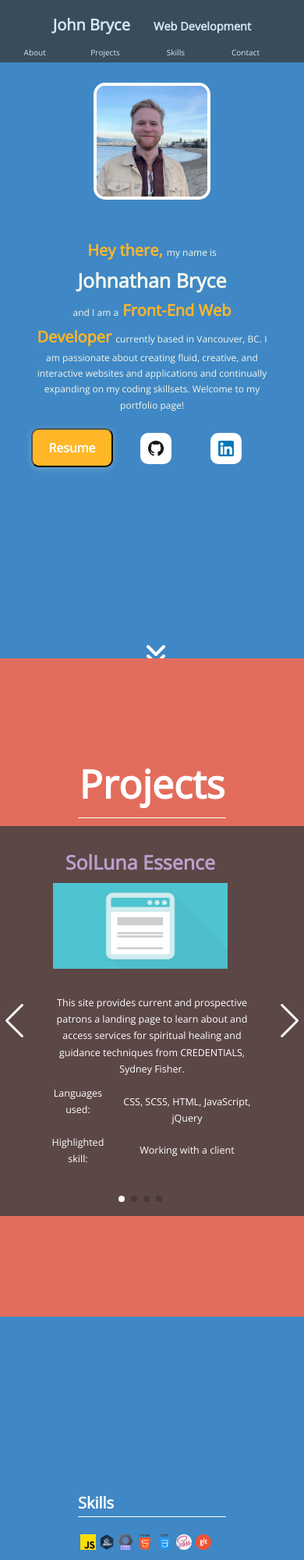
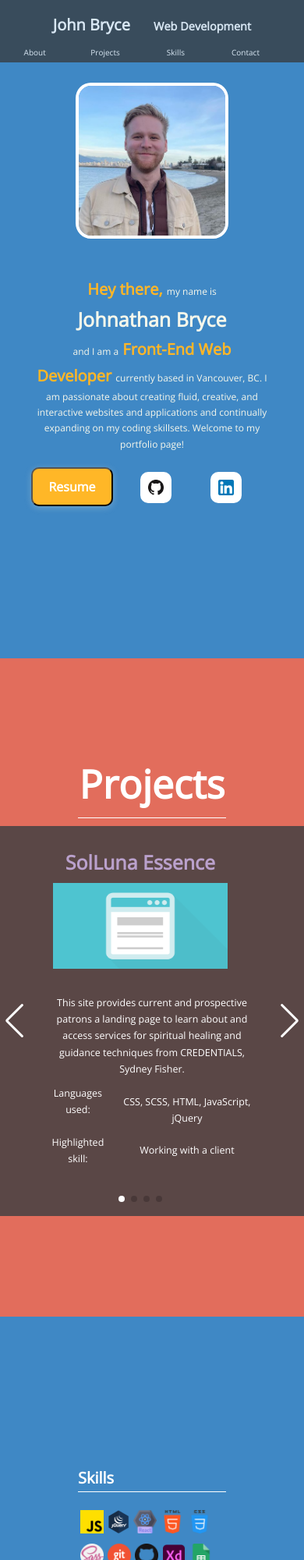
Before and after one commit to johnathanbryce/jbryce-portfolio, a React (Create React App) app: page / in a window 390 px wide. Shown: the top 2000 px of the page at 78% size. Built offline with nearby package versions, Linux system fonts and the light colour scheme.

Commit message:
updated bio pic and skills icons

```diff
--- a/src/components/Layout/About.module.css
+++ b/src/components/Layout/About.module.css
@@ -169,6 +169,12 @@ a {
     margin-top: 40%;
   }
 
+  .about__bio__img {
+    margin-top: 1rem;
+    height: 20rem;
+    width: 100%;
+  }
+
   .scrolldown {
     position: relative;
     left: 2rem;
--- a/src/components/Layout/Skills.module.css
+++ b/src/components/Layout/Skills.module.css
@@ -97,11 +97,11 @@
   .skills__header {
     display: flex;
     flex-direction: column;
-    margin-top: 2rem;
+    margin-top: 1rem;
   }
 
   .skills__icon {
-    height: 2rem;
+    height: 3rem;
     margin: 0.25rem;
   }
 
```
